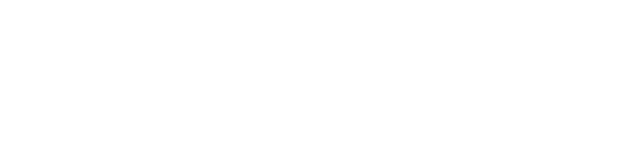
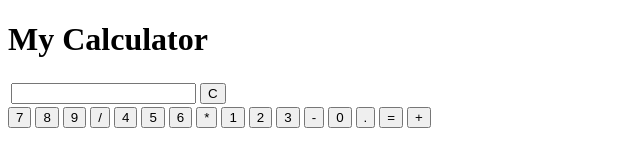
Before and after one commit to Sharm-Dev/calculator-js-, a plain HTML site: page index.html in a window 1280 px wide. Shown: the whole page, without its empty margins (0-640 px from the left). Drawn offline with Linux system fonts and the light colour scheme.

Commit message:
added all the html values for buttons and input values

```diff
--- a/index.html
+++ b/index.html
@@ -8,6 +8,40 @@
     <title>Calculator</title>
 </head>
 <body>
+    <h1>My Calculator</h1>
+    <div id="calculator-contanier">
+        <table>
+            <tr>
+                <td>
+            <input type="text" id="result" class="screen">
+            </td>
+            <td>
+            <input type="button" value="C" onclick="clearScreen()" class="clear"/>
+            </td>
+            </tr>
+        </table>
+        <div id="btn-contanier">
+            <div class="keys">
+                <input type="button" value="7" class="button"  onClick="display('7')"></input>
+                <input type="button" value="8" class="button"  onClick="display('8')"></input>
+                <input type="button" value="9" class="button"  onClick="display('9')"></input>
+                <input type="button" value="/" class="operator" onClick="display('/')"></input>
+
+                <input type="button" value="4" class="button"  onClick="display('4')"></input>
+                <input type="button" value="5" class="button"  onClick="display('5')"></input>
+                <input type="button" value="6" class="button"  onClick="display('6')"></input>
+                <input type="button" value="*" class="operator" onClick="display('*')"></input>
+
+                <input type="button" value="1" class="button" onClick="display('1')"></input>
+                <input type="button" value="2" class="button" onClick="display('2')"></input>
+                <input type="button" value="3" class="button" onClick="display('3')"></input>
+                <input type="button" value="-" class="operator" onClick="display('-')"></input>
+
+                <input type="button" value="0" class="button" onClick="display('0')"></input>
+                <input type="button" value="." class="button" onClick="display('.')"></input>
+                <input type="button" value="=" class="button equal-sign" onClick="solve()"></input>
+                <input type="button" value="+" class="operator" onClick="display('+')"></input>
+    </div>
     <script src="index.js"></script>
 </body>
 </html>
```
